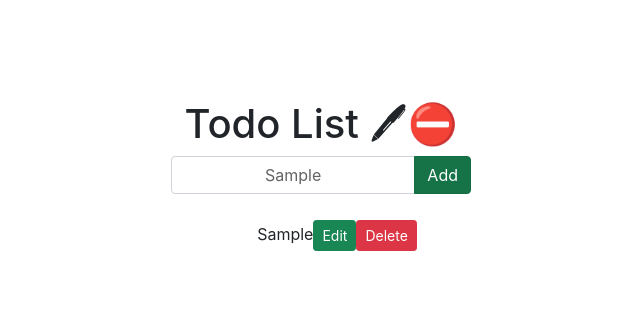
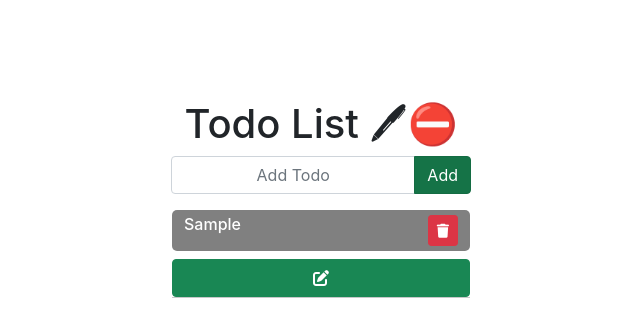
Before and after one commit to FaizNaeem/Raja-class01, a React (Create React App) app: page / in a window 1280 px wide. Both pictures are taken after typing "Sample" into the empty fields and a click on the button "Add". Shown: the top 336 px of the page, without its empty margins (319-959 px from the left). Built offline with nearby package versions, Linux system fonts and the light colour scheme.

Commit message:
Complete

```diff
--- a/public/index.html
+++ b/public/index.html
@@ -9,7 +9,7 @@
     <link href="https://cdn.jsdelivr.net/npm/bootstrap@5.0.2/dist/css/bootstrap.min.css" rel="stylesheet" integrity="sha384-EVSTQN3/azprG1Anm3QDgpJLIm9Nao0Yz1ztcQTwFspd3yD65VohhpuuCOmLASjC" crossorigin="anonymous">
 <script src="https://cdn.jsdelivr.net/npm/bootstrap@5.0.2/dist/js/bootstrap.bundle.min.js" integrity="sha384-MrcW6ZMFYlzcLA8Nl+NtUVF0sA7MsXsP1UyJoMp4YLEuNSfAP+JcXn/tWtIaxVXM" crossorigin="anonymous" defer></script>
     <link rel="apple-touch-icon" href="%PUBLIC_URL%/logo192.png" />
-    <!--
+    <link rel="stylesheet" href="https://cdnjs.cloudflare.com/ajax/libs/font-awesome/6.4.2/css/all.min.css" integrity="sha512-z3gLpd7yknf1YoNbCzqRKc4qyor8gaKU1qmn+CShxbuBusANI9QpRohGBreCFkKxLhei6S9CQXFEbbKuqLg0DA==" crossorigin="anonymous" referrerpolicy="no-referrer" /><!--
       manifest.json provides metadata used when your web app is installed on a
       user's mobile device or desktop. See https://developers.google.com/web/fundamentals/web-app-manifest/
     -->
--- a/src/App.js
+++ b/src/App.js
@@ -1,7 +1,8 @@
 import './App.css';
 import { useEffect, useState } from 'react';
-import Todo from './com/TodoForm';
-import TodoList from './com/TodoList';
+import Faiz from './com/Faiz';
+// import Todo from './com/TodoForm';
+// import TodoList from './com/TodoList';
 
 function App() {
 //   const [count ,setcount]=useState(0)
@@ -20,10 +21,11 @@ const todo = (e) => {
 }
   return (
     <div className="App">
-     <Todo updateTodo = {todo} />
+      <Faiz />
+     {/* <Todo updateTodo = {todo} />
      <TodoList
            todoList = {update}
-            />
+            /> */}
 {/* <input type="text" value={count} /> */}
 {/* <button onClick={()=>setcount(count+1)}>Add</button> */}
     </div>
--- /dev/null
+++ b/src/com/Faiz.js
@@ -0,0 +1,86 @@
+import React, { useState } from 'react'
+import './todolist.css'
+import './Todo.css'
+import Swal from 'sweetalert2';
+
+
+export default function Faiz() {
+    const [input ,setInput]= useState("");
+    const [item ,setItem]= useState([]);
+const Submit =()=>{
+    if(!input){
+        Swal.fire({
+            icon: 'error',
+            title: 'Please Fill This Input',
+
+          })
+    }
+    else{
+
+        setItem([...item,input])
+        setInput("")
+        // console.log(item);
+        // console.log(input);
+    }
+    // console.log(item);
+}
+const Del = (e)=> {
+    let save = item.filter((ele,ind)=>{
+return ind!==e
+    });
+    setItem(save)
+// console.log(e);
+}
+const Edit=(e)=>{
+    Swal.fire({
+        title: `Enter Value to Replace ${e}`,
+        input: 'text',
+        confirmButtonText: 'Replace / Edit !',
+        showLoaderOnConfirm: true,
+        content:"hi",
+        html: `
+        <input
+          type="text"
+          value="${e}"
+          step="${e}"
+          class="swal2-input"
+          id="range-value">`
+
+      })
+      .then(async (result) => {
+      if (result.isConfirmed) {
+
+      }
+    })
+}
+    // console.log(item);
+    // console.log(input);
+  return (
+    <>
+        <h1 className=''>Todo List 🖊⛔</h1>
+    <div className='center'>
+      {/* <form action="" > */}
+
+      <div class="input-group mb-3">
+  <input type="text" class="form-control" placeholder="Add Todo" aria-label="Username" value={input} required aria-describedby="basic-addon1" onChange={(e)=>setInput(e.target.value)} />
+  <button className='btn btn-success' type='submit' onClick={Submit}>Add</button>
+</div>{
+    item.map((e,i)=>{
+        // let hi = e
+return(
+<ul className='row'>
+<h6>{e} <button className='btn btn-sm hi btn-danger' onClick={()=>Del(i)}><i class="fa-solid fa-trash"></i></button></h6>
+  <button className='btn btn-success' onClick={()=>Edit(e)}><i class="fa-solid fa-pen-to-square"></i></button>
+    <hr/>
+</ul>
+)
+    })
+}
+
+      {/* </form> */}
+
+
+    </div>
+    </>
+  )
+}
--- a/src/com/Todo.css
+++ b/src/com/Todo.css
@@ -3,12 +3,28 @@
 }
 .center{
     display: flex;
-    flex-direction: row;
+    flex-direction: column;
     align-items: center;
     justify-content: center;
     /* height: 100vh; */
     /* margin-top: 10%; */
     width: 100%;
+}
+h6{
+    background-color: gray;
+    color: white;
+    padding: 5px;
+    border-radius: 5px;
+    text-transform: capitalize;
+    margin-right: 20px;
+
+}
+ul{
+    /* border: 1px solid black; */
+    margin-right: 20px !important;
+    text-align: left;
+    /* background-color: black; */
+    width: 330px;
 }
 
 .form-control:focus,.form-control{
@@ -18,9 +34,15 @@
     color: #626364;
 
 }
+.hi{
+    float: right;
+}
 h1{
     margin-top: 100px;
 }
+/* .btn{
+    width: 50px;
+} */
 .btn:focus{
     box-shadow: 0px 0px 0px white;
 }
```
